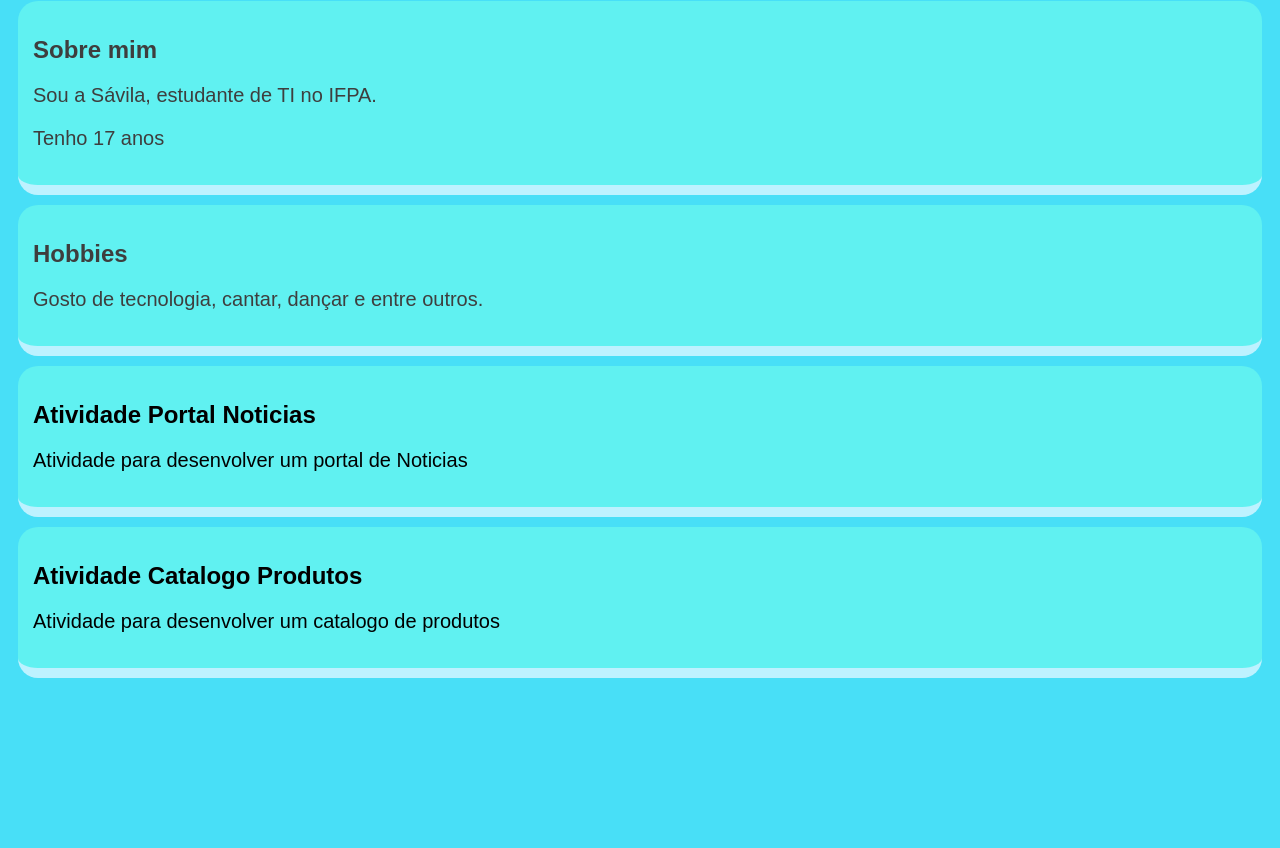
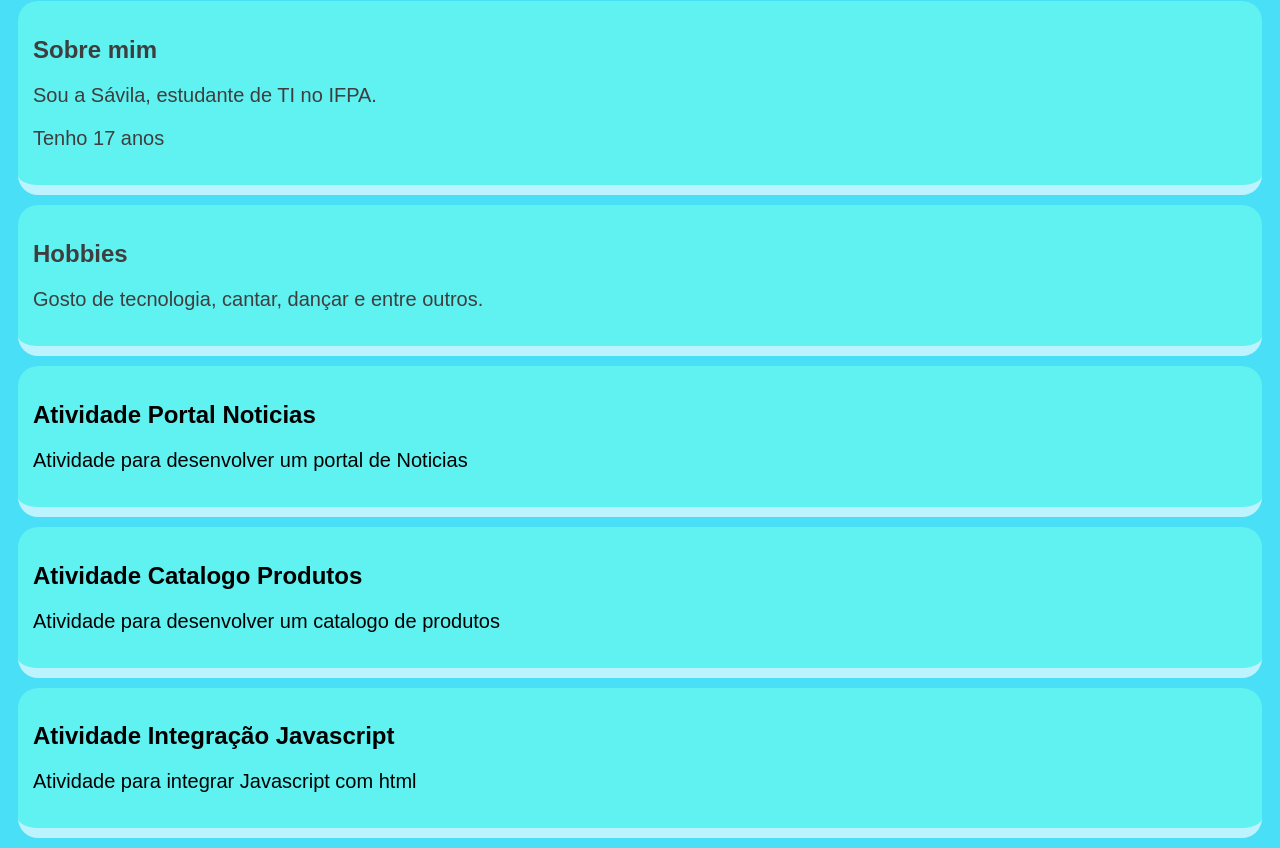
Before and after one commit to SavilaGabrielly/Portifolio.Savila, a plain HTML site: page index.html in a window 1280 px wide. Shown: the part 79-927 px from the top of the page. Before the commit the page ends 800 px from the top, so only its background shows below. Drawn offline with Linux system fonts and the light colour scheme.

Commit message:
Add files via upload

```diff
--- a/index.html
+++ b/index.html
@@ -69,6 +69,12 @@
         </div>
     </a>
 
+    <a href="atividades/integracao.html">
+        <div>
+            <h2>Atividade Integração Javascript</h2>
+            <p>Atividade para integrar Javascript com html</p>
+        </div>
+
 </body>
 
 </html>
```
